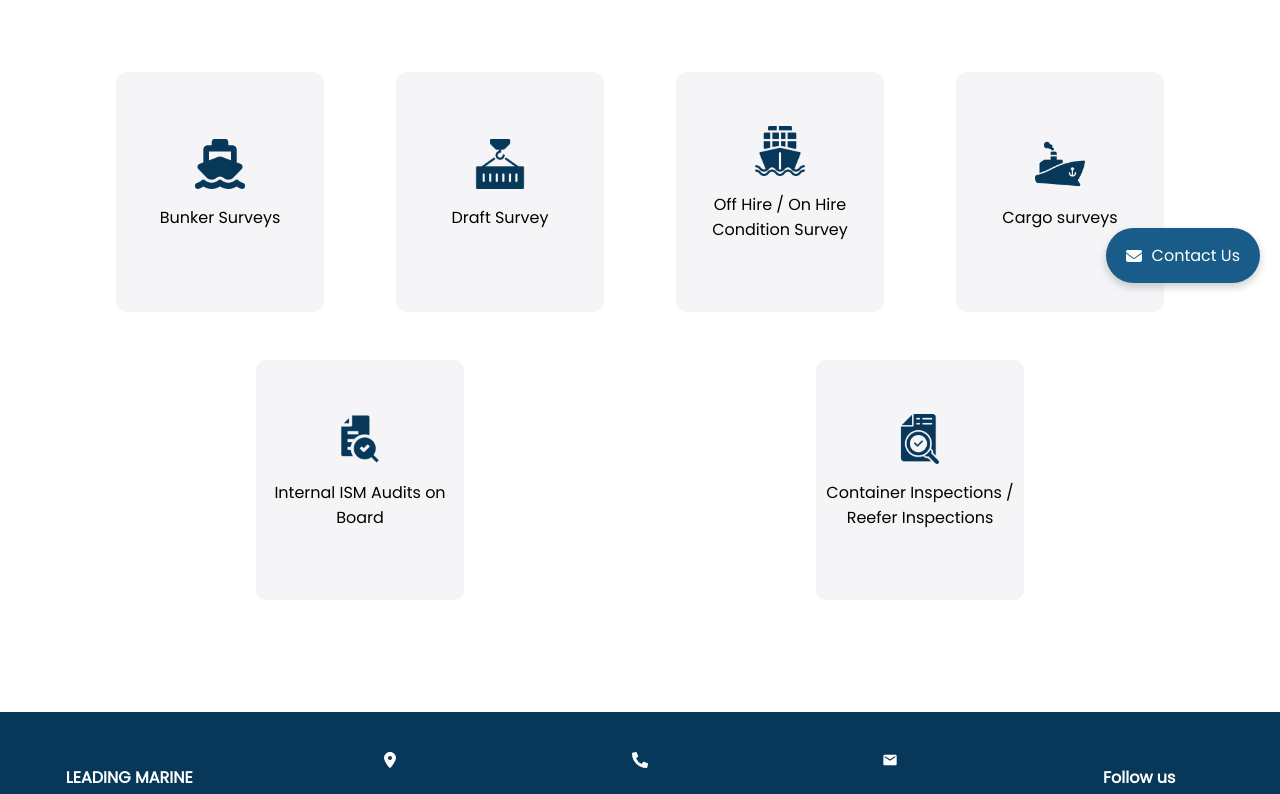
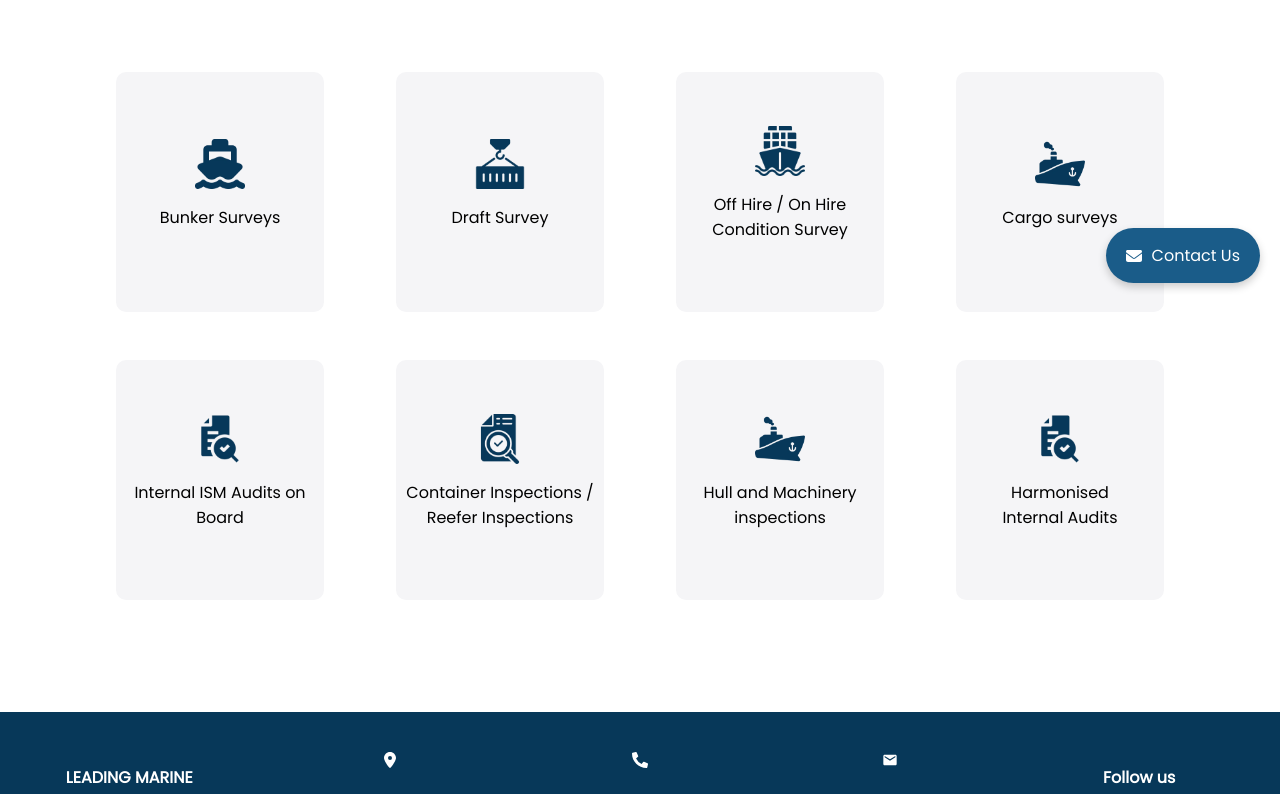
Before and after one commit to Komuthu-Fernando/Earndeck, a React (Create React App) app: page / in a window 1280 px wide. Shown: the part 497-1291 px from the top of the page. Built offline with nearby package versions, Linux system fonts and the light colour scheme.

Commit message:
final adj

```diff
--- a/src/App.js
+++ b/src/App.js
@@ -40,7 +40,7 @@ function App() {
 
   return (
     <Router>
-      {/* <div>
+      <div>
         {loading ? (
           <Preloader />
         ) : (
@@ -63,26 +63,6 @@ function App() {
             </Suspense>
           </>
         )}
-      </div> */}
-      <div>
-          <>
-            <Suspense fallback={<FallbackLoader />}>
-            <Navbar />
-            <FloatingButton />
-              <Routes>
-                <Route path="/certificates" element={<CertificatePage />} />
-                <Route path="/services" element={<ServicesPage />} />
-                <Route path="/" element={<HomePage />} />
-                <Route path="/aboutus" element={<AboutUsPage />} />
-                <Route path="/contactus" element={<ContactusPage />} />
-                <Route path="/careers" element={<CareersPage />} />
-                <Route path="*" element={<NotFoundPage />} />
-              </Routes>
-              <Footer />
-            </Suspense>
-            <SpeedInsights />
-            <Analytics />
-          </>
       </div>
     </Router>
   );
--- a/src/screens/HomePage.jsx
+++ b/src/screens/HomePage.jsx
@@ -11,7 +11,6 @@ import service_icon3 from '../assets/icon3.webp';
 import service_icon4 from '../assets/icon4.webp';
 import service_icon5 from '../assets/icon5.webp';
 import service_icon6 from '../assets/icon6.webp';
-
 
 const HomePage = () => {
 	const [imageLoaded, setImageLoaded] = useState(false);
@@ -69,7 +68,9 @@ const HomePage = () => {
 						</div>
 						<div className="service-card-home">
 							<img src={service_icon3} alt="" loading="lazy" />
-				<p>Off Hire / On Hire <br /> Condition Survey</p>
+							<p>
+								Off Hire / On Hire <br /> Condition Survey
+							</p>
 						</div>
 						<div className="service-card-home">
 							<img src={service_icon4} alt="" loading="lazy" />
@@ -83,6 +84,17 @@ const HomePage = () => {
 							<img src={service_icon6} alt="" loading="lazy" />
 							<p>Container Inspections / Reefer Inspections</p>
 						</div>
+						<div className="service-card-home">
+							<img src={service_icon4} alt="" loading="lazy" />
+							<p>Hull and Machinery inspections</p>
+						</div>
+						<div className="service-card-home">
+							<img src={service_icon5} alt="" loading="lazy" />
+							<p>
+								Harmonised <br />
+								Internal Audits
+							</p>
+						</div>
 					</div>
 				</div>
 			</div>
```
Lines whose indentation alone changed are shown as unchanged.
